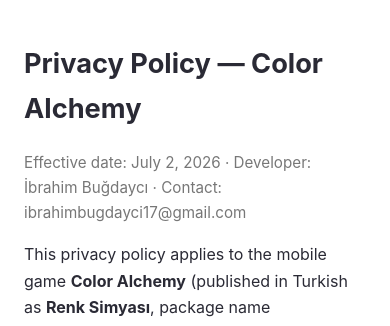
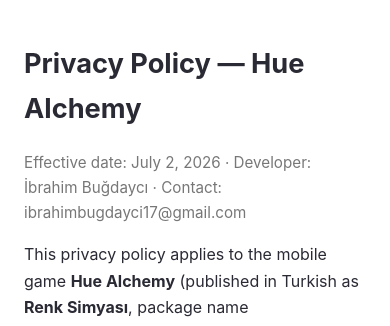
Before and after one commit to ibrahimbugdayci/renk-simyasi, a plain HTML site: page privacy-policy.html in a window 390 px wide. Shown: the top 326 px of the page. Drawn offline with Linux system fonts and the light colour scheme.

Commit message:
Rename English title to Hue Alchemy

```diff
--- a/privacy-policy.html
+++ b/privacy-policy.html
@@ -3,7 +3,7 @@
 <head>
 <meta charset="utf-8">
 <meta name="viewport" content="width=device-width, initial-scale=1">
-<title>Privacy Policy — Color Alchemy (Renk Simyası)</title>
+<title>Privacy Policy — Hue Alchemy (Renk Simyası)</title>
 <style>
   body { font-family: -apple-system, "Segoe UI", Roboto, sans-serif; max-width: 760px;
          margin: 0 auto; padding: 24px; line-height: 1.65; color: #2a2a35; }
@@ -15,10 +15,10 @@
 </head>
 <body>
 
-<h1>Privacy Policy — Color Alchemy</h1>
+<h1>Privacy Policy — Hue Alchemy</h1>
 <p class="meta">Effective date: July 2, 2026 · Developer: İbrahim Buğdaycı · Contact: ibrahimbugdayci17@gmail.com</p>
 
-<p>This privacy policy applies to the mobile game <strong>Color Alchemy</strong>
+<p>This privacy policy applies to the mobile game <strong>Hue Alchemy</strong>
 (published in Turkish as <strong>Renk Simyası</strong>, package name
 <code>com.renksimyasi.game</code>), available on Google Play.</p>
 
@@ -70,7 +70,7 @@
 
 <div lang="tr">
 <p>Bu gizlilik politikası, Google Play'de yayınlanan
-<strong>Renk Simyası</strong> (uluslararası adıyla <strong>Color Alchemy</strong>,
+<strong>Renk Simyası</strong> (uluslararası adıyla <strong>Hue Alchemy</strong>,
 paket adı <code>com.renksimyasi.game</code>) mobil oyunu için geçerlidir.</p>
 
 <h2>Topladığımız bilgiler</h2>
```
